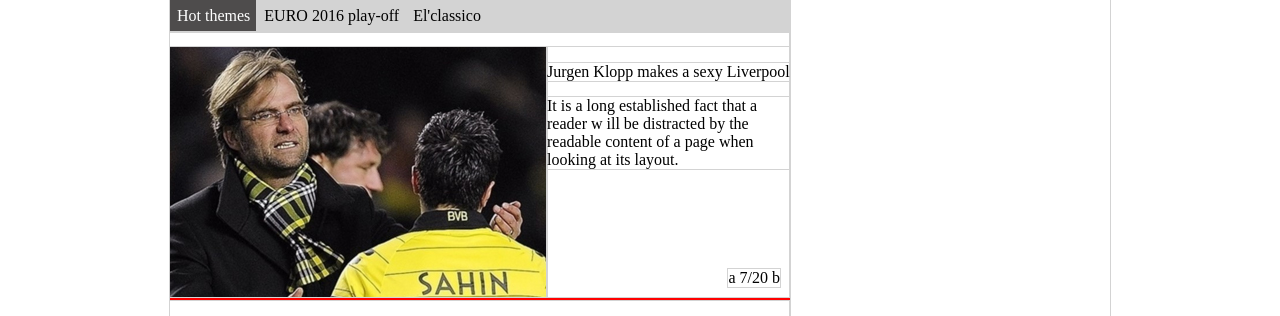
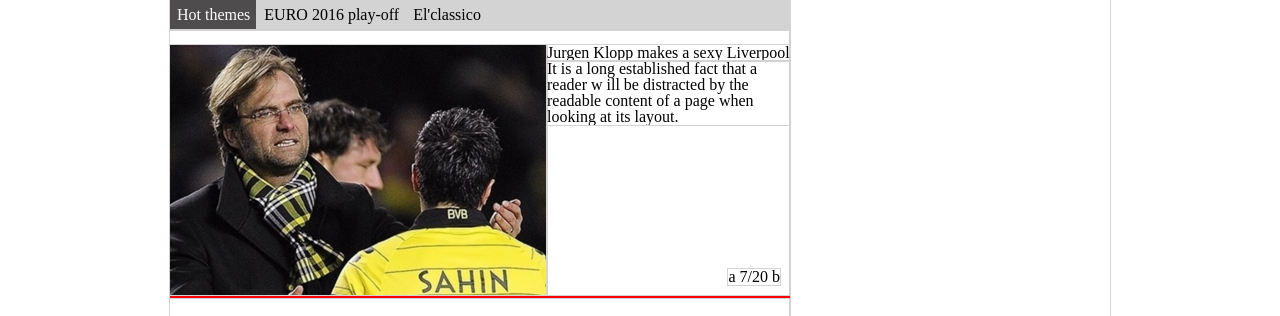
Before and after one commit to anddrews/test-it, a website: page src/index.html in a window 1280 px wide. Shown: the top 316 px of the page. Drawn offline with nearby package versions, Linux system fonts and the light colour scheme; files that its build step writes are made by us from their sources.

Commit message:
added reset css, footer to the bottom

```diff
--- a/src/index.html
+++ b/src/index.html
@@ -2,11 +2,13 @@
 <html lang="en">
   <head>
     <meta charset="UTF-8">
+    <link rel="stylesheet" href="https://cdnjs.cloudflare.com/ajax/libs/meyer-reset/2.0/reset.min.css" integrity="sha256-gvEnj2axkqIj4wbYhPjbWV7zttgpzBVEgHub9AAZQD4=" crossorigin="anonymous" />
     <link rel="stylesheet" href="./css/main.css">
     <script src="./js/main.js"></script>
     <title>Hello world</title>
   </head>
   <body>
+    <div class="full-height">
       <div class="container inline">
         <div class="main-content">
           @@include("./partials/main-menu/_main-menu.html")
@@ -23,7 +25,8 @@
         </aside>
       </div>
       <footer>
-
+          hello world
       </footer>
+    </div>
   </body>
 </html>
--- a/src/main.scss
+++ b/src/main.scss
@@ -5,17 +5,6 @@
 @import "./partials/slider/slider.scss";
 @import "./partials/section-header/section-header.scss";
 @import "./partials/main-news/main-news.scss";
-
-html,
-body,
-ul {
-  margin: 0;
-  padding: 0;
-}
-
-ul {
-  list-style-type: none;
-}
 
 .container {
   max-width: 940px;
@@ -49,3 +38,13 @@
   max-width: 500px;
   flex: 1 0 auto;
 }
+
+.full-height {
+  min-height: 100vh;
+  display: flex;
+  flex-direction: column;
+}
+
+.full-height .container {
+  flex: 1 0 auto;
+}
```
Lines whose indentation alone changed are shown as unchanged.
